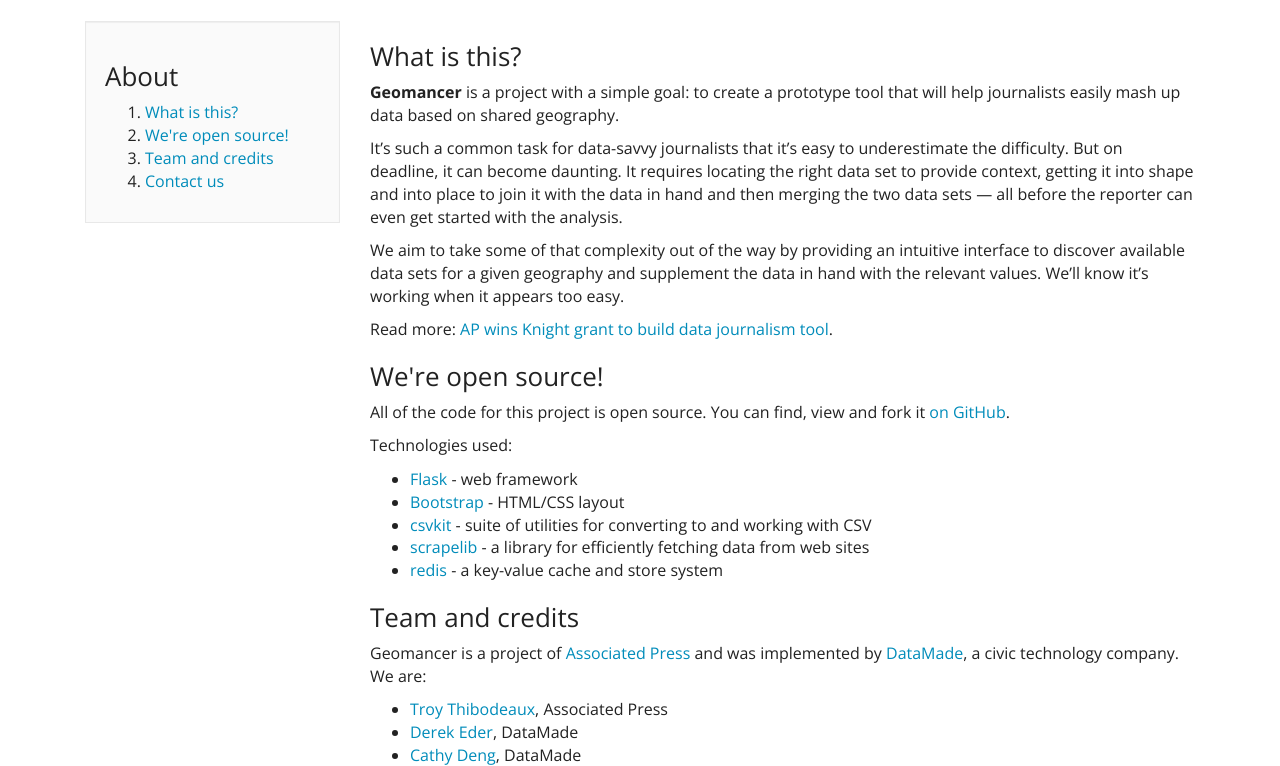
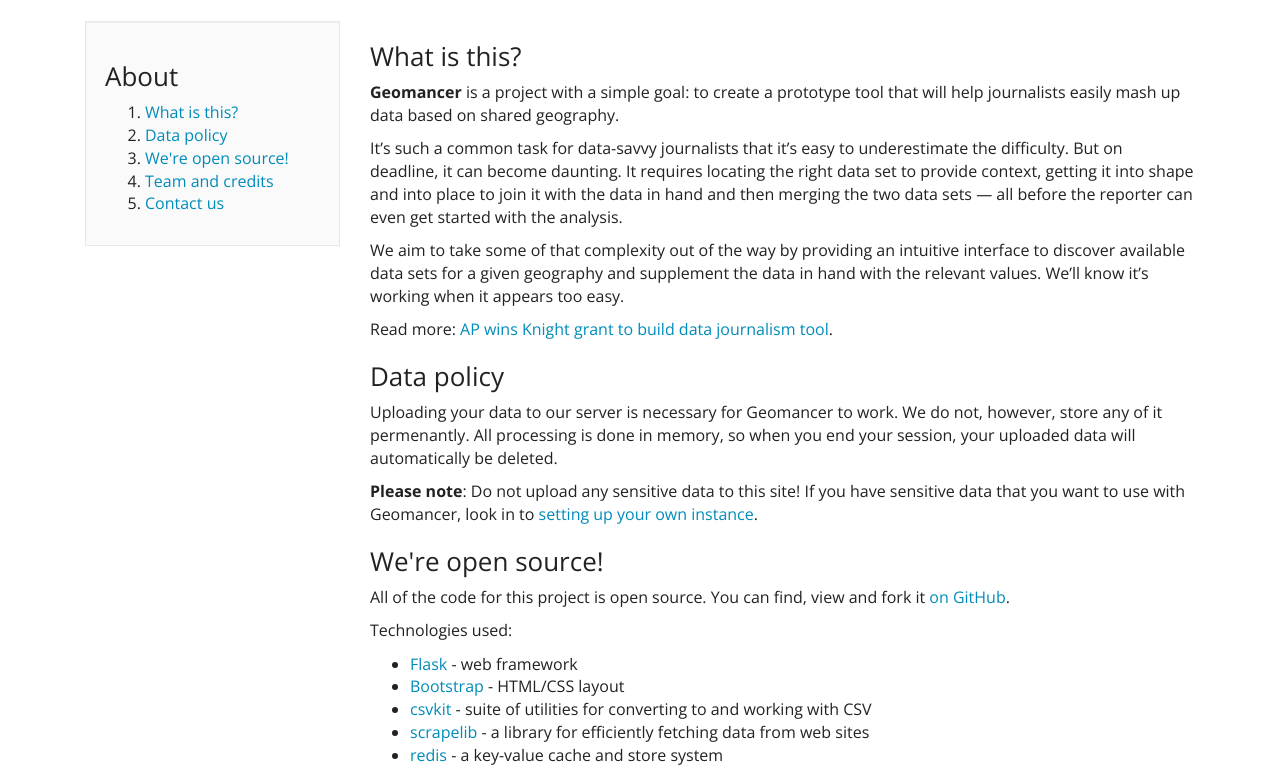
Before and after one commit to associatedpress/geomancer, a Flask app: page /about in a window 1280 px wide. Shown: the part 45-811 px from the top of the page. Run offline with Flask 2, Linux system fonts and the light colour scheme; data that the repository does not hold is empty; parts of the project's set-up code (start-up, migrations or seed data) failed here and were passed over; some libraries are stand-ins or nearby versions.

Commit message:
added data policy section to about, closes #57

```diff
--- a/geomancer/templates/about.html
+++ b/geomancer/templates/about.html
@@ -7,6 +7,7 @@
     <h3>About</h3>
     <ol>
       <li><a href='#what-is-this'>What is this?</a></li>
+      <li><a href='#data-policy'>Data policy</a></li>
       <li><a href='#code'>We're open source!</a></li>
       <li><a href='#team-and-credits'>Team and credits</a></li>
       <li><a href='#contact-us'>Contact us</a></li>
@@ -22,6 +23,12 @@
   <p>We aim to take some of that complexity out of the way by providing an intuitive interface to discover available data sets for a given geography and supplement the data in hand with the relevant values. We’ll know it’s working when it appears too easy.</p>
 
   <p>Read more: <a href='http://www.ap.org/content/press-release/2013/ap-wins-knight-grant-to-build-data-journalism-tool'>AP wins Knight grant to build data journalism tool</a>.</p>
+
+  <h3 id='data-policy'>Data policy</h3>
+
+  <p>Uploading your data to our server is necessary for Geomancer to work. We do not, however, store any of it permenantly. All processing is done in memory, so when you end your session, your uploaded data will automatically be deleted.</p>
+
+  <p><strong>Please note</strong>: Do not upload any sensitive data to this site! If you have sensitive data that you want to use with Geomancer, look in to <a href='https://github.com/associatedpress/geomancer-deploy'>setting up your own instance</a>.</p>
 
   <h3 id='code'>We're open source!</h3>
 
```
